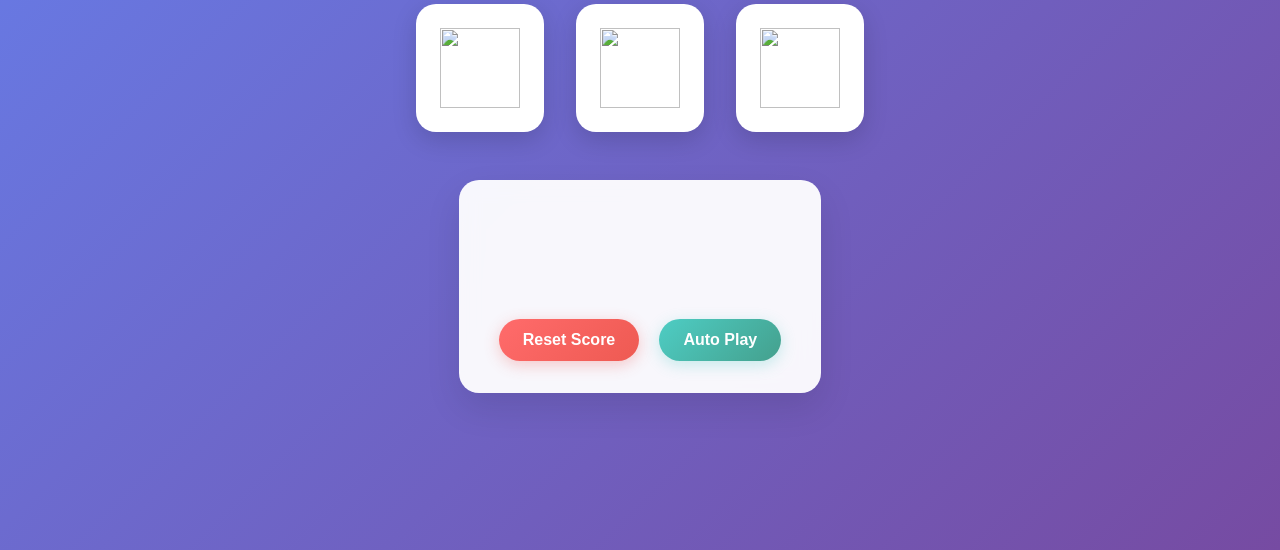
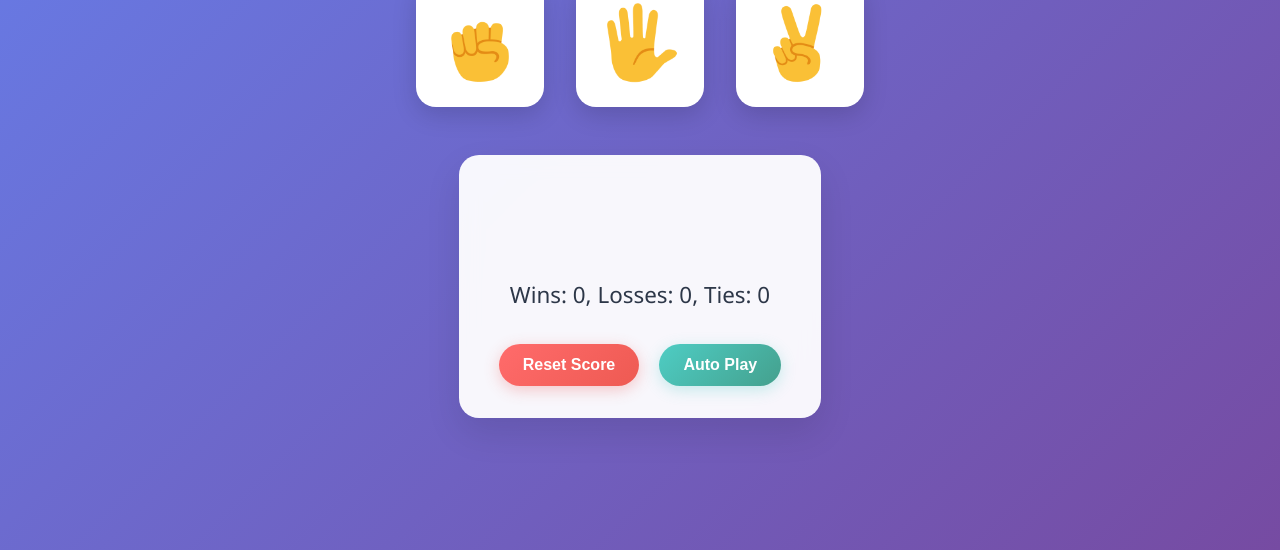
Before and after one commit to Niraj-Kr-Safi/Rock-Paper-Scissor, a plain HTML site: page index.html in a window 1280 px wide. Shown: the part 250-800 px from the top of the page. Drawn offline with Linux system fonts and the light colour scheme; files that its build step writes are made by us from their sources.

Commit message:
Update index.html

```diff
--- a/index.html
+++ b/index.html
@@ -2,7 +2,7 @@
 <html>
   <head>
     <title>Rock Paper Scissors</title>
-    <link rel="stylesheet" href="styles/rock-paper-scissors.css">
+    <link rel="stylesheet" href="Rock-Paper-Scissor-Game/styles/rock-paper-scissors.css">
   </head>
   <body>
 
@@ -12,15 +12,15 @@
 
 <div class="select">
     <button class="move-button js-rock-button">
-      <img src="images/rock-emoji.png" class="move-icon">
+      <img src="Rock-Paper-Scissor-Game/images/rock-emoji.png" class="move-icon">
     </button>
 
     <button class="move-button js-paper-button">
-      <img src="images/paper-emoji.png" class="move-icon">
+      <img src="Rock-Paper-Scissor-Game/images/paper-emoji.png" class="move-icon">
     </button>
 
     <button class="move-button js-scissors-button">
-      <img src="images/scissors-emoji.png" class="move-icon">
+      <img src="Rock-Paper-Scissor-Game/images/scissors-emoji.png" class="move-icon">
     </button>
 </div>
 
@@ -43,7 +43,7 @@
 
     </div>
 
-    <script src="scripts/rock-paper-scissors.js"></script>
+    <script src="Rock-Paper-Scissor-Game/scripts/rock-paper-scissors.js"></script>
 
 
   </body>
```
